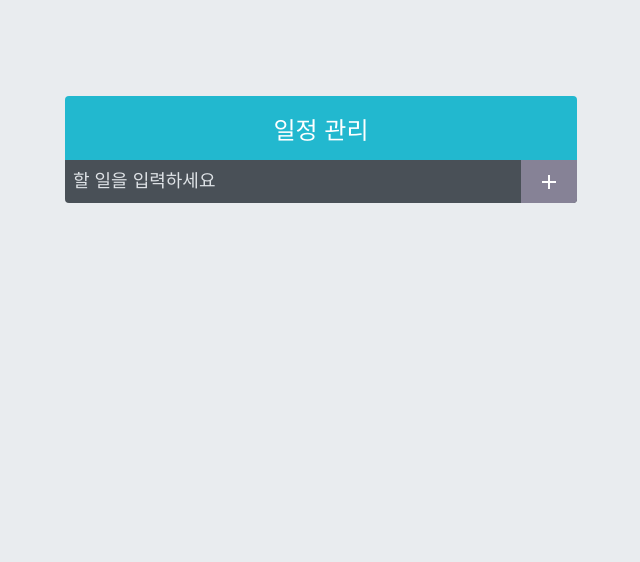
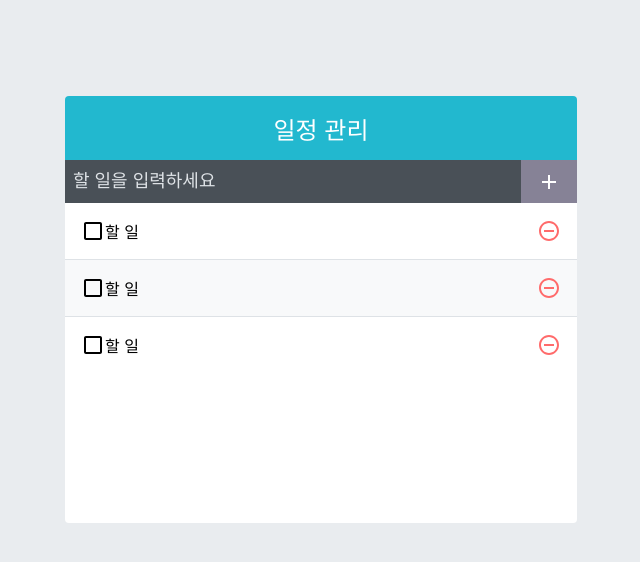
Before and after one commit to miladiashe/test_for_sourcetree, a React (Create React App) app in the folder React_homework/todolist/: page / in a window 1280 px wide. Shown: the top 562 px of the page, without its empty margins (319-959 px from the left). Built offline with nearby package versions, Linux system fonts and the light colour scheme.

Commit message:
리스트, 아이템 스타일링

```diff
--- a/React_homework/todolist/src/App.js
+++ b/React_homework/todolist/src/App.js
@@ -2,6 +2,7 @@ import React from 'react';
 import styled, { createGlobalStyle }  from 'styled-components';
 import TodoTemplate from "./component/TodoTemplate";
 import TodoInsert from "./component/TodoInsert";
+import TodoList from "./component/TodoList";
 
 const GlobalStyle = createGlobalStyle`
   body{
@@ -14,6 +15,7 @@ const GlobalStyle = createGlobalStyle`
 const App = () =>{
     return<TodoTemplate><GlobalStyle/>
         <TodoInsert/>
+        <TodoList/>
     </TodoTemplate>
 };
 
--- /dev/null
+++ b/React_homework/todolist/src/component/TodoList.js
@@ -0,0 +1,21 @@
+import React from 'react';
+import TodoListItem from "./TodoListItem";
+import styled from "styled-components";
+
+const TDL = styled.div`
+  min-height: 320px;
+  max-height: 513px;
+  overflow-y: auto;
+`
+
+const TodoList = () =>{
+    return (
+        <TDL>
+            <TodoListItem/>
+            <TodoListItem/>
+            <TodoListItem/>
+        </TDL>
+    );
+};
+
+export default TodoList;
--- /dev/null
+++ b/React_homework/todolist/src/component/TodoListItem.js
@@ -0,0 +1,68 @@
+import React from 'react';
+import {
+    MdCheckBoxOutlineBlank,
+    MdCheckBox,
+    MdRemoveCircleOutline
+} from "react-icons/md";
+import styled from "styled-components";
+
+const TDLI = styled.div`
+  padding: 1rem;
+  display: flex;
+  align-items: center;
+  &:nth-child(even) {
+    background: #f8f9fa;
+  }
+  & + &{
+    border-top: 1px solid #dee2e6;
+  }
+`;
+const Checkbox = styled.div`
+  cursor: pointer;
+  flex: 1;
+  display: flex;
+  align-items: center;
+  svg {
+    font-size: 1.5rem;
+  }
+  .text{
+    margin-left: 0.5rem;
+    flex: 1;
+  }
+  &:checked {
+    svg{
+      color: #228cf;
+    }
+    .text{
+      color: #adb5bd;
+      text-decoration: line-through;
+    }
+  }
+`;
+
+const Remove = styled.div`
+  display: flex;
+  align-items: center;
+  font-size: 1.5rem;
+  color: #ff6b6b;
+  cursor: pointer;
+  &:hover {
+    color: #ff8787;
+  }
+`;
+
+const TodoListItem = () => {
+  return(
+      <TDLI>
+          <Checkbox>
+              <MdCheckBoxOutlineBlank/>
+              <div classname="text">할 일</div>
+          </Checkbox>
+          <Remove>
+              <MdRemoveCircleOutline/>
+          </Remove>
+      </TDLI>
+  )
+};
+
+export default TodoListItem;
```
